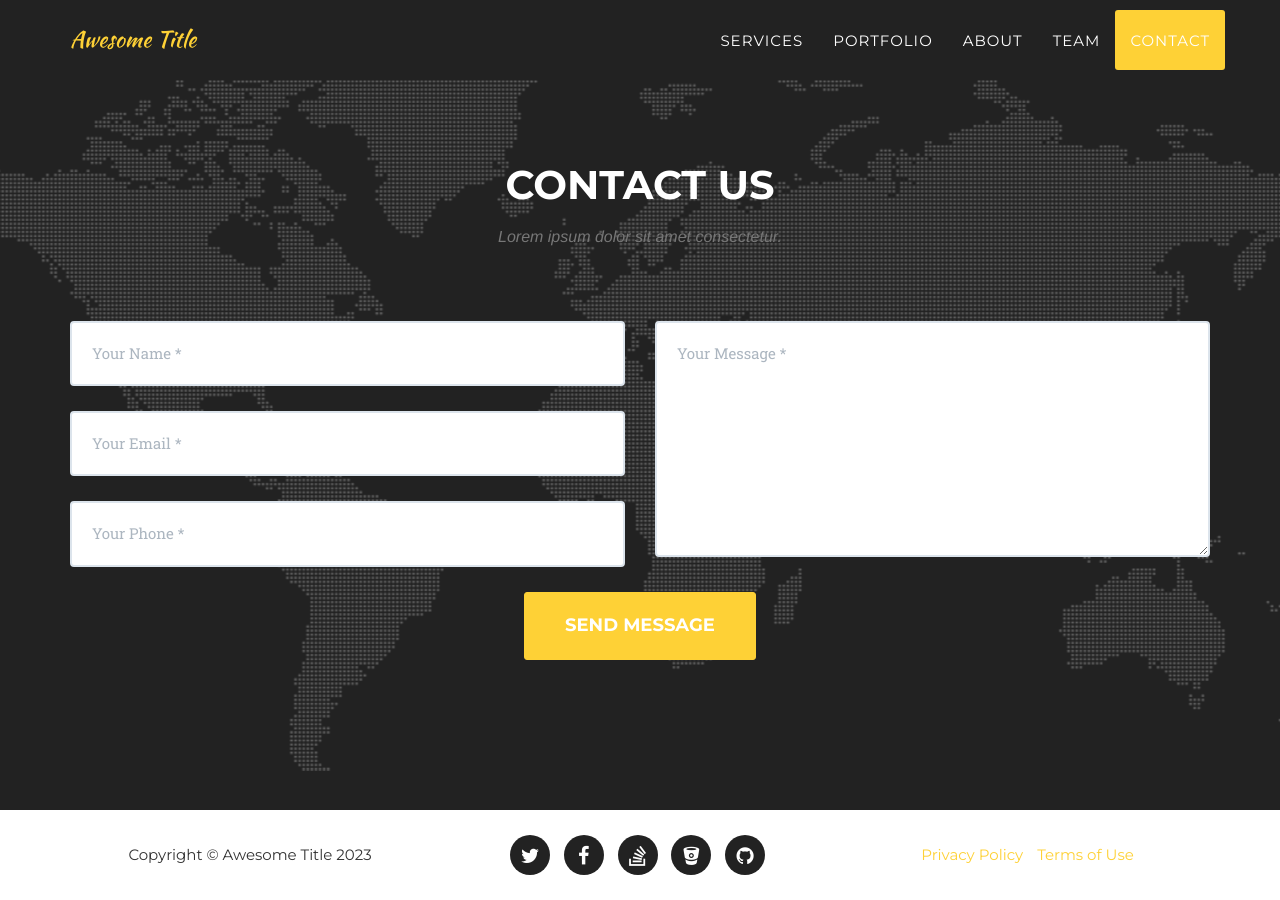
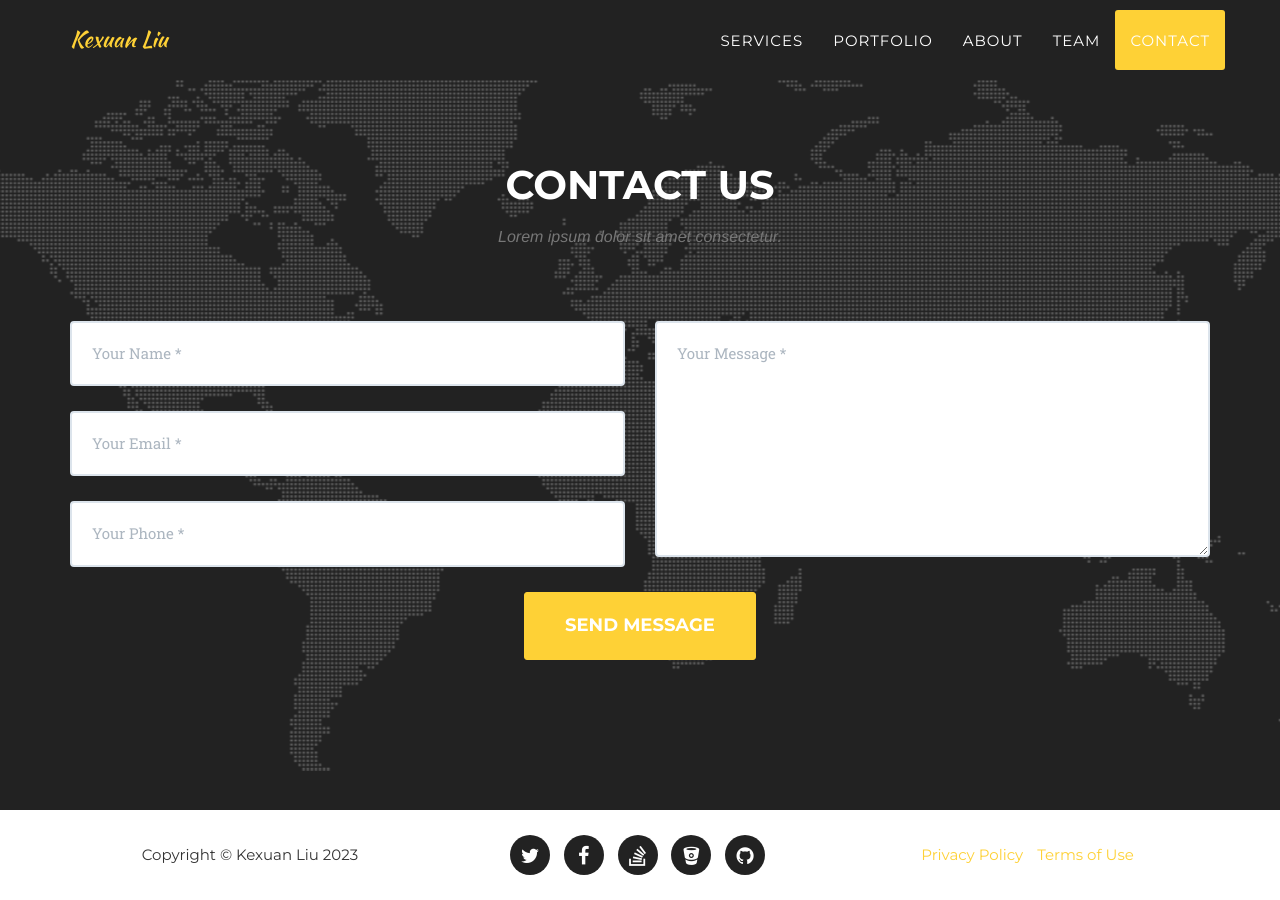
Before and after one commit to ubirus/ubirus.github.io, a Jekyll site: the page built from index.html, in a window 1280 px wide and 900 px high, scrolled down 5636 px. Built offline with Jekyll 4.4.1, drawn with Linux system fonts in a browser that asks for light colours; some web fonts are replaced; part of the change alters nothing that is shown.

Commit message:
Update _config.yml

```diff
--- a/_config.yml
+++ b/_config.yml
@@ -2,9 +2,9 @@ url: https://y7kim.github.io
 baseurl: /agency-jekyll-theme/
 
 # Site settings
-title: Awesome Title
-email: your-email@domain.com
-description: "Write an awesome description for your new site here. You can edit this line in _config.yml. It will appear in your document head meta (for Google search results) and in your feed.xml site description."
+title: Kexuan Liu
+email: kexuan.liu@duke.edu
+description: "Hi! I'm Kexuan Liu, a first-year PhD student in Philosophy at Duke University. My research interests lie in Feminist Philosophy, Philosophy of Disability, and Memory. "
 
 
 # Team names, titles and social links
```
